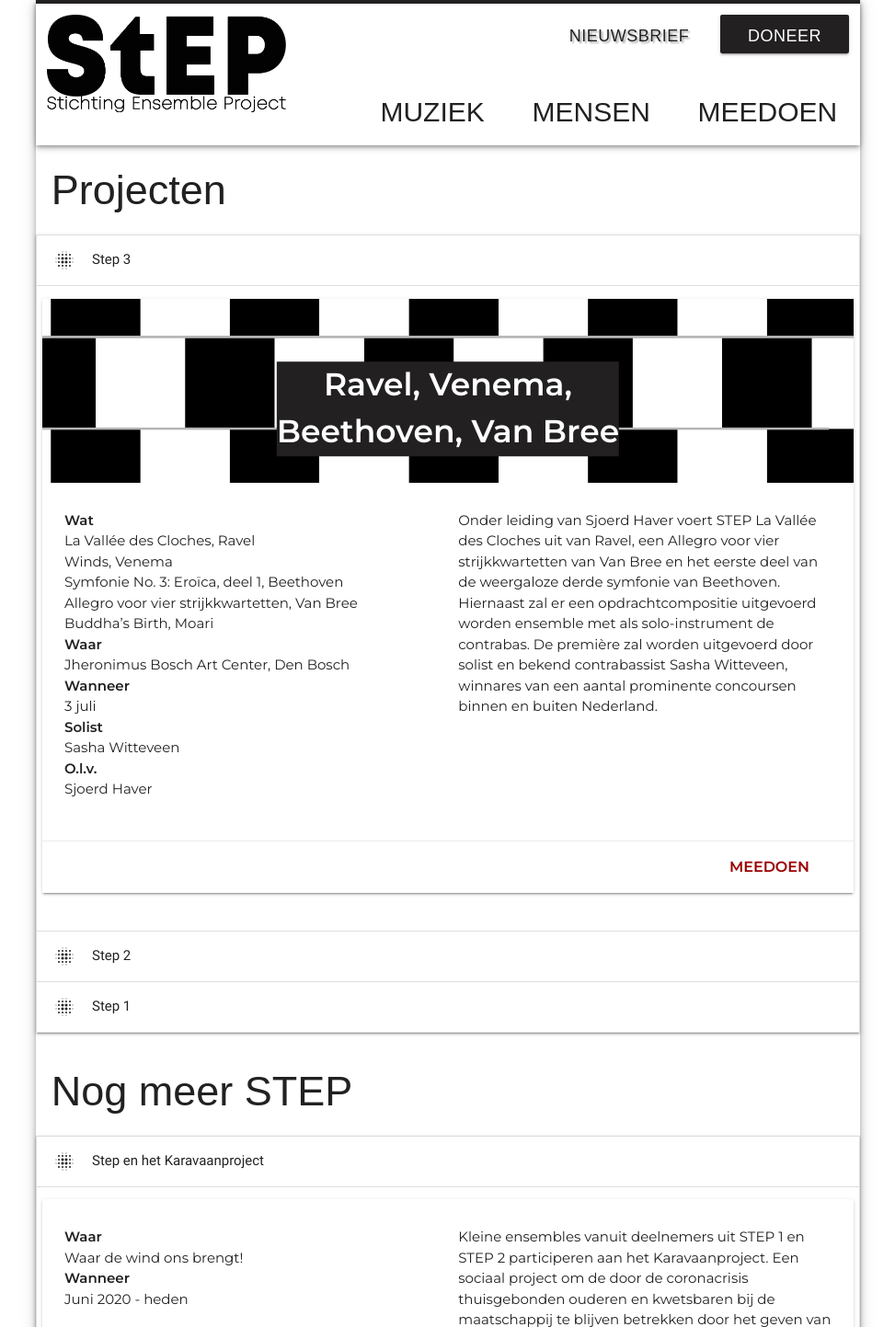
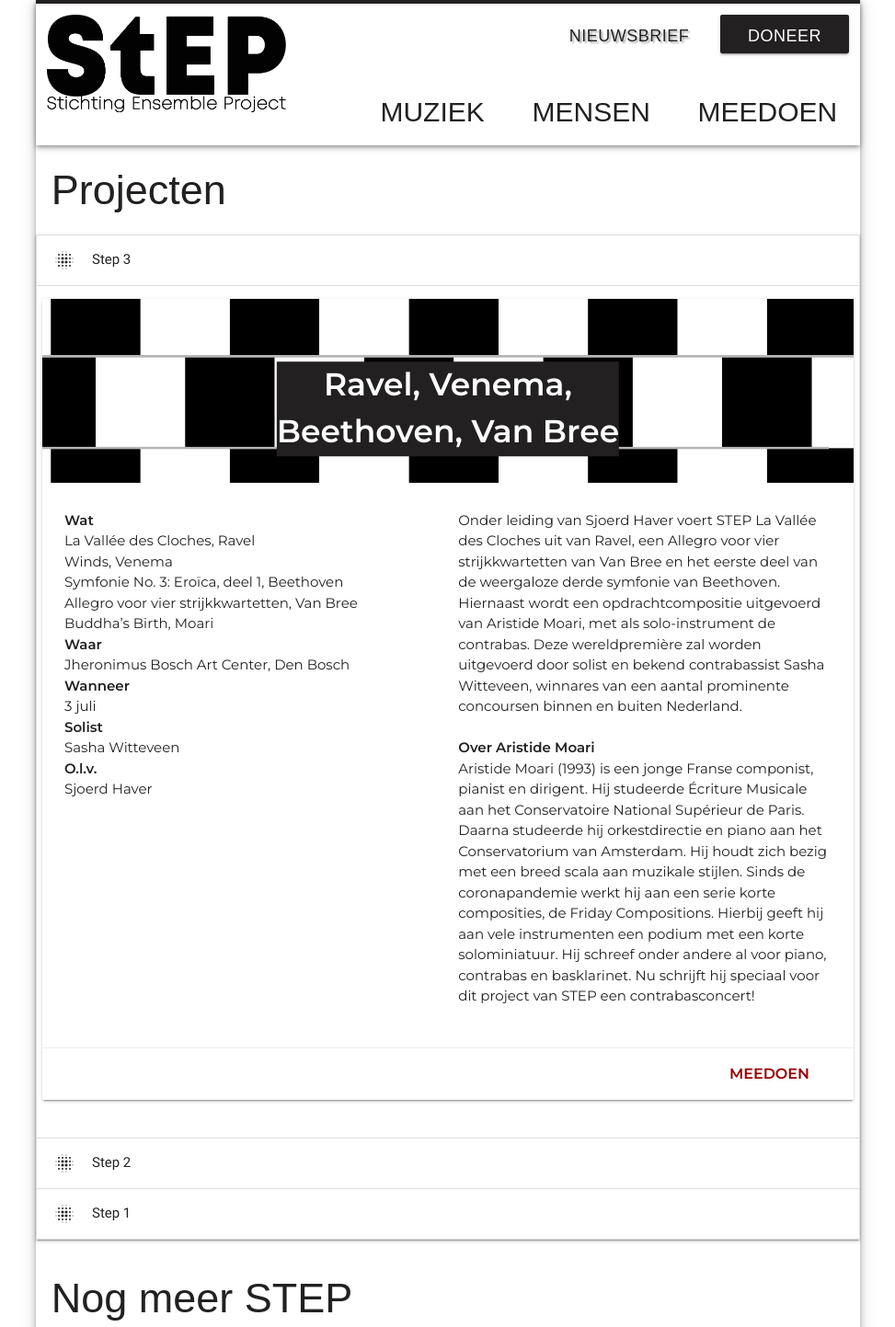
Before and after one commit to Canelaguil/STEP-website, a PHP site: page /muziek in a window 1280 px wide. Shown: the top 1443 px of the page at 92% size, without its empty margins (153-1126 px from the left). Run offline with PHP 8.4, Linux system fonts and the light colour scheme; some libraries are stand-ins or nearby versions; some web fonts are replaced.

Commit message:
aristide toegevoegd

```diff
--- a/pages/mensen.php
+++ b/pages/mensen.php
@@ -122,7 +122,7 @@
         </div>
     </div>
 
-    <div class="col m4 s12">
+    <!-- <div class="col m4 s12">
         <div class="card">
             <div class="cardimage waves-effect waves-block waves-light">
                 <img class="activator" src="../img/mensen/clara.jpg">
@@ -150,7 +150,7 @@
             </div>
 
         </div>
-    </div>
+    </div> -->
 </div>
 
 <div class="row hometext mensentitle" id="dircomp">
--- a/pages/muziek.php
+++ b/pages/muziek.php
@@ -46,9 +46,11 @@
                   <p class="textmuziek">
                     Onder leiding van Sjoerd Haver voert STEP La Vallée des Cloches uit van Ravel, een Allegro
                     voor vier strijkkwartetten van Van Bree en het eerste deel van de weergaloze derde symfonie van Beethoven. Hiernaast
-                    zal er een opdrachtcompositie uitgevoerd worden ensemble met als solo-instrument de contrabas. De
-                    première zal worden uitgevoerd door solist en bekend contrabassist Sasha Witteveen, winnares van een aantal prominente
-                    concoursen binnen en buiten Nederland.
+                    wordt een opdrachtcompositie uitgevoerd van Aristide Moari, met als solo-instrument de contrabas. Deze
+                    wereldpremière zal worden uitgevoerd door solist en bekend contrabassist Sasha Witteveen, winnares van een aantal prominente
+                    concoursen binnen en buiten Nederland.<br><br>
+                    <b>Over Aristide Moari</b><br>
+                    Aristide Moari (1993) is een jonge Franse componist, pianist en dirigent. Hij studeerde Écriture Musicale aan het Conservatoire National Supérieur de Paris. Daarna studeerde hij orkestdirectie en piano aan het Conservatorium van Amsterdam. Hij houdt zich bezig met een breed scala aan muzikale stijlen. Sinds de coronapandemie werkt hij aan een serie korte composities, de Friday Compositions. Hierbij geeft hij aan vele instrumenten een podium met een korte solominiatuur. Hij schreef onder andere al voor piano, contrabas en basklarinet. Nu schrijft hij speciaal voor dit project van STEP een contrabasconcert!
                   </p>
                 </div>
               </div>
```
